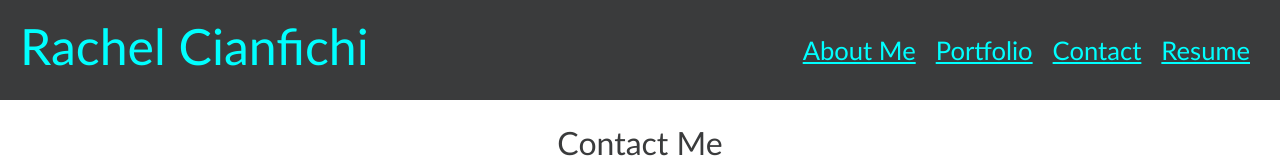
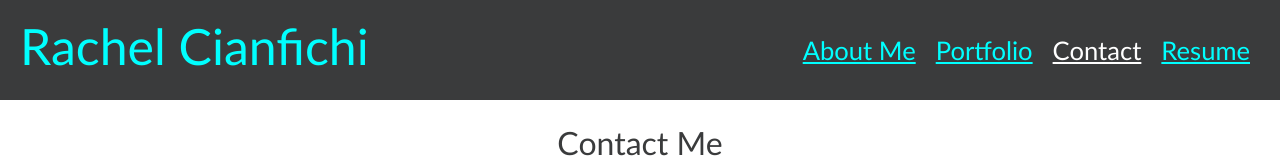
Before and after one commit to cianfich1016/React-Portfolio, a React (Create React App) app: page /contact in a window 1280 px wide. Shown: the top 160 px of the page. Built offline with nearby package versions, Linux system fonts and the light colour scheme.

Commit message:
debug refresh

```diff
--- a/src/App.js
+++ b/src/App.js
@@ -13,6 +13,8 @@ import {
 } from "react-router-dom";
 
 function App() {
+
+
   return (
     <Router>
     <div className="App">
--- a/src/components/Contact.js
+++ b/src/components/Contact.js
@@ -43,7 +43,7 @@ function Contact(){
 
             // First we check to see if the email is not valid or if the userName is empty. If so we set an error message to be displayed on the page.
             if (!validateEmail(email)) {
-              setErrorMessage('Email or username is invalid. Please try again!');
+              setErrorMessage('Email is invalid. Please try again!');
               return;
             }
         }
--- a/src/components/Header.js
+++ b/src/components/Header.js
@@ -1,10 +1,22 @@
-import React, {useState} from 'react';
+import React, {useState, useEffect} from 'react';
 import Navigation from "./Navigation"
 
 
 function Header(){
     const [currentPage, setCurrentPage] = useState('Home');
     const handlePageChange = (page) => setCurrentPage(page);
+
+    useEffect(() => {
+        // check the url
+        if (window.location.pathname === '/about') {
+            setCurrentPage('About')
+        }else if (window.location.pathname === '/portfolio') {
+            setCurrentPage('Portfolio')
+        }else if (window.location.pathname === '/contact') {
+            setCurrentPage('Contact')
+        }else if (window.location.pathname === '/resume') {
+            setCurrentPage('Resume')}
+      }, [])
 
     return(
         <div >
```
